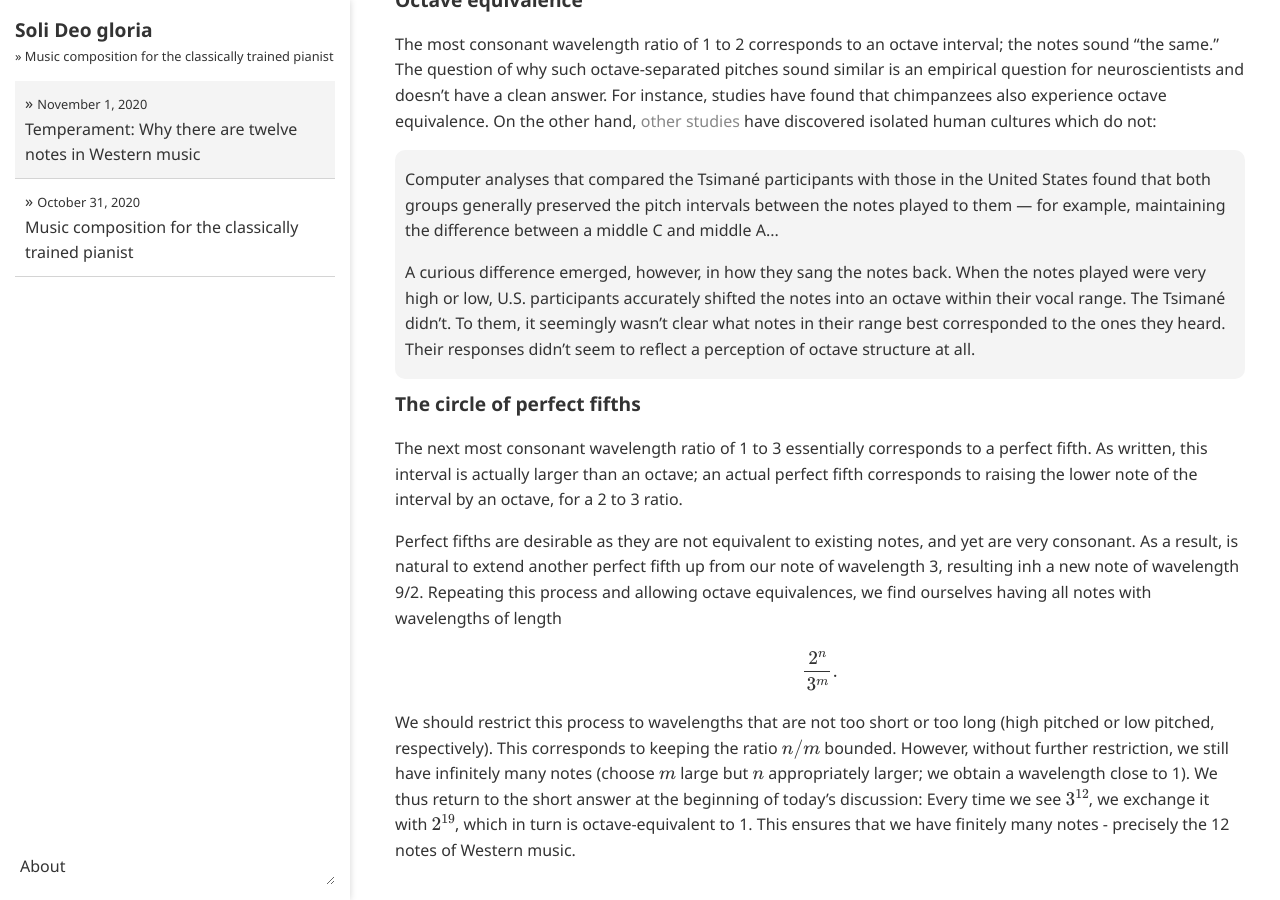
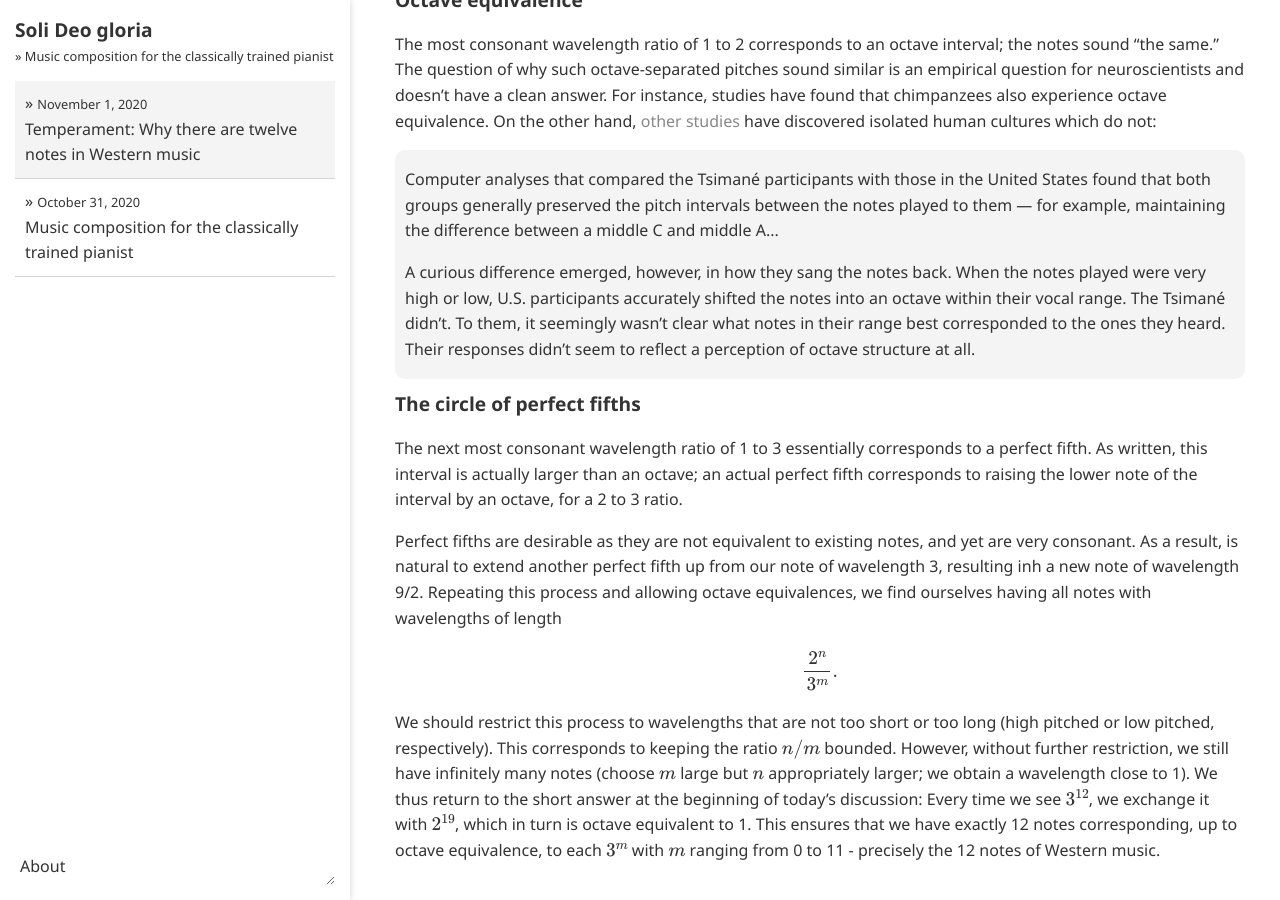
Before and after one commit to ansyblenetwork/sdg, a Jekyll site: the page built from _posts/2020-11-01-temperament-why-there-are-twelve-notes.md, in a window 1280 px wide and 900 px high, scrolled down 586 px. Built offline with Jekyll 4.4.1, drawn with Linux system fonts in a browser that asks for light colours; formulas are drawn with MathJax 3.

Commit message:
Update 2020-11-01-temperament-why-there-are-twelve-notes.md

```diff
--- a/_posts/2020-11-01-temperament-why-there-are-twelve-notes.md
+++ b/_posts/2020-11-01-temperament-why-there-are-twelve-notes.md
@@ -36,4 +36,4 @@ Perfect fifths are desirable as they are not equivalent to existing notes, and y
 
 $$\frac{2^n}{3^m}.$$
 
-We should restrict this process to wavelengths that are not too short or too long (high pitched or low pitched, respectively). This corresponds to keeping the ratio $$n/m$$ bounded. However, without further restriction, we still have infinitely many notes (choose $$m$$ large but $$n$$ appropriately larger; we obtain a wavelength close to 1). We thus return to the short answer at the beginning of today's discussion: Every time we see $$3^{12}$$, we exchange it with $$2^{19}$$, which in turn is octave-equivalent to 1. This ensures that we have finitely many notes - precisely the 12 notes of Western music.
+We should restrict this process to wavelengths that are not too short or too long (high pitched or low pitched, respectively). This corresponds to keeping the ratio $$n/m$$ bounded. However, without further restriction, we still have infinitely many notes (choose $$m$$ large but $$n$$ appropriately larger; we obtain a wavelength close to 1). We thus return to the short answer at the beginning of today's discussion: Every time we see $$3^{12}$$, we exchange it with $$2^{19}$$, which in turn is octave equivalent to 1. This ensures that we have exactly 12 notes corresponding, up to octave equivalence, to each $$3^{m}$$ with $$m$$ ranging from 0 to 11 - precisely the 12 notes of Western music.
```
